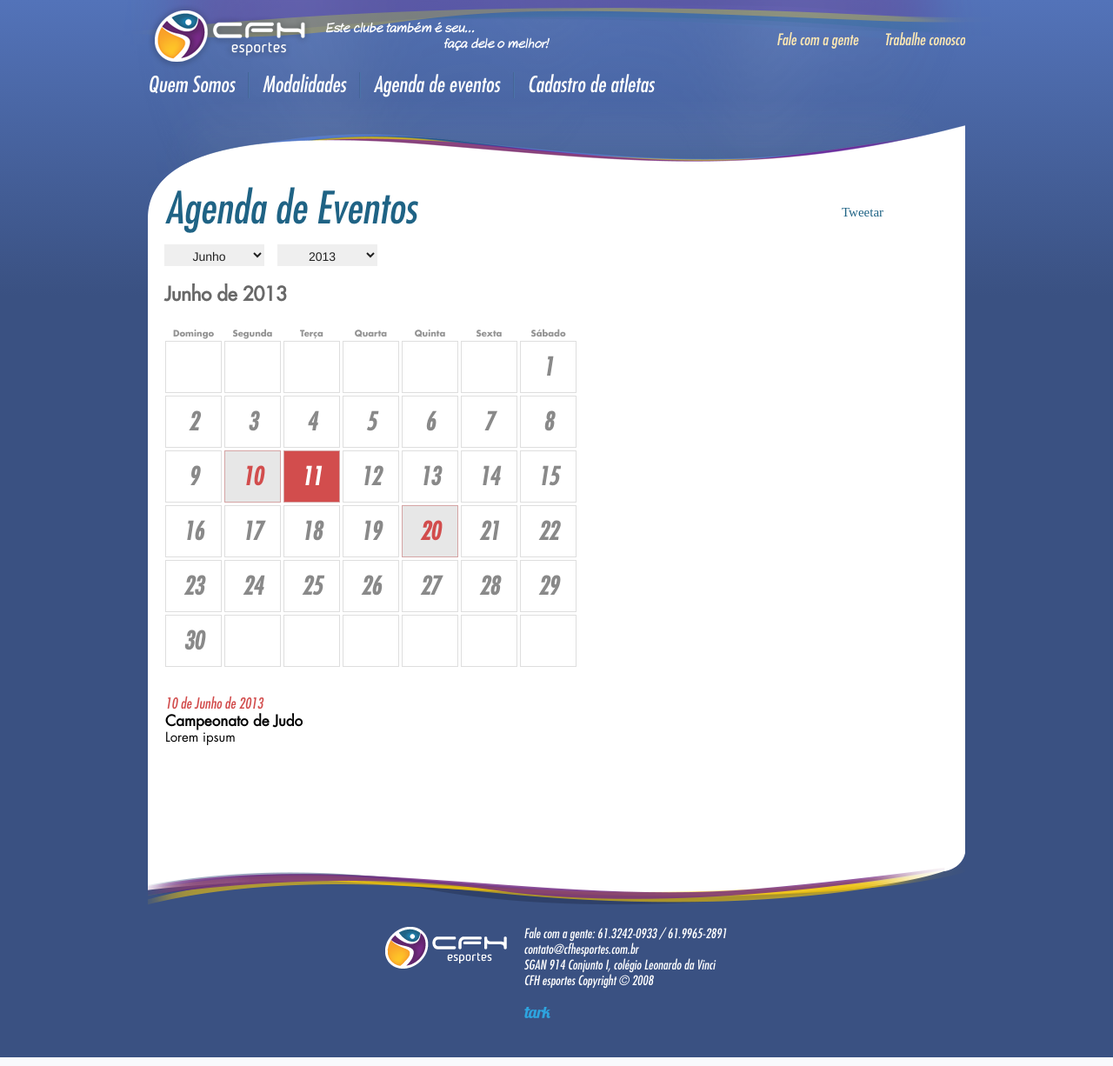
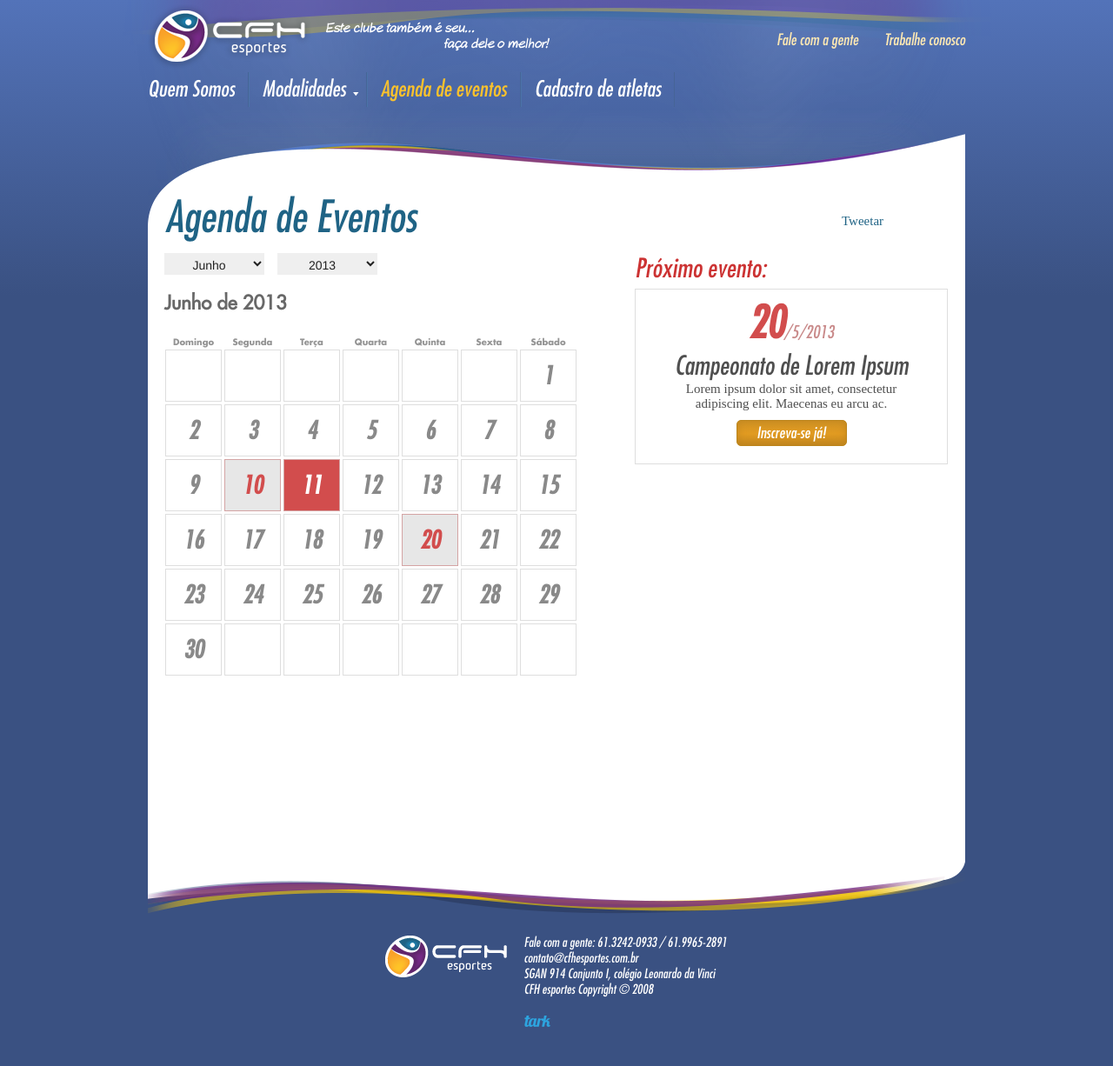
Before and after one commit to danielmouraa/CFH-Esportes, a PHP site: page /agenda_eventos.php in a window 1280 px wide. Shown: the whole page at 87% size. Run offline with PHP 8.4, Linux system fonts and the light colour scheme; some libraries are stand-ins or nearby versions; some web fonts are replaced.

Commit message:
Adicionando submenu e sidebar de proximo evento na pagina agenda_eventos.php

```diff
--- a/agenda_eventos.php
+++ b/agenda_eventos.php
@@ -5,7 +5,7 @@
 
 		<main>
 			<section class="conteudo">
-				<section class="post page">
+				<section class="post single">
 					<article>
 						<div class="titulo">
 							<h1>Agenda de Eventos</h1>
--- a/inc/footer.php
+++ b/inc/footer.php
@@ -20,6 +20,7 @@
 		<script type="text/javascript">
 			$(window).load(function(){
 				// js.engatilhaModal();
+				js.dropdownMenu();
 				js.navAbas();
 				<?php if ($data_page == 'agenda_eventos') { ?>
 				js.calendarioEventos();
--- a/inc/header.php
+++ b/inc/header.php
@@ -33,10 +33,19 @@
 			</div>
 			<nav id="menu">
 				<ul>
-					<li><a href="quem_somos.php">Quem Somos</a></li>
-					<li><a href="modalidades.php">Modalidades</a></li>
-					<li><a href="agenda_eventos.php">Agenda de eventos</a></li>
-					<li><a href="cadastro_atletas.php">Cadastro de atletas</a></li>
+					<li <?php echo ($data_page == "quem_somos") ? 'class="ativo"' : '' ?>><a href="quem_somos.php">Quem Somos</a></li>
+					<li <?php echo ($data_page == "modalidades" || $data_page == "modalidades_interna") ? 'class="ativo submenu"' : 'class="submenu"' ?>>
+						<a href="modalidades.php">Modalidades</a>
+						<ul>
+							<li><a href="modalidades_interna.php">Judô</a></li>
+							<li><a href="modalidades_interna.php">Futsal</a></li>
+							<li><a href="modalidades_interna.php">Handbol</a></li>
+							<li><a href="modalidades_interna.php">Basquete</a></li>
+							<li><a href="modalidades_interna.php">Natação</a></li>
+						</ul>
+					</li>
+					<li <?php echo ($data_page == "agenda_eventos") ? 'class="ativo"' : '' ?>><a href="agenda_eventos.php">Agenda de eventos</a></li>
+					<li <?php echo ($data_page == "cadastro_atletas") ? 'class="ativo"' : '' ?>><a href="cadastro_atletas.php">Cadastro de atletas</a></li>
 				</ul>
 			</nav>
 		</header>
--- a/inc/sidebar.php
+++ b/inc/sidebar.php
@@ -182,4 +182,10 @@
 						</div>
 					<?php } ?>
 
+					<?php if ( $data_page == "agenda_eventos" ) { ?>
+						<div class="bloco evento-proximo">
+							<h3>Próximo evento:</h3>
+						</div>
+					<?php } ?>
+
 					</aside>
--- a/quem_somos.php
+++ b/quem_somos.php
@@ -1,5 +1,5 @@
 <?php
-	$data_page = 'modalidades_interna';
+	$data_page = 'quem_somos';
 	include("inc/header.php");
 ?>
 
--- a/styles/estrutura.css
+++ b/styles/estrutura.css
@@ -4,10 +4,13 @@
 
 header {
 	margin-top: 5px;
+	position: relative;
+	overflow: visible;
+	z-index: 10;
 }
 
-header:before,
-header:after {
+body:before,
+body:after {
 	width: 100%;
 	height: 340px;
 	content: "";
@@ -18,7 +21,7 @@ header:after {
 	z-index: -1;
 }
 
-header:before {
+body:before {
 	background-image: -webkit-linear-gradient(bottom, #3a5182, #5373b9);
 	background-image: -moz-linear-gradient(bottom, #3a5182, #5373b9);
 	background-image: -o-linear-gradient(bottom, #3a5182, #5373b9);
@@ -26,7 +29,7 @@ header:before {
 	background-image: linear-gradient(to top, #3a5182, #5373b9);
 }
 
-header:after {
+body:after {
 	width: 1000px;
 	left: 50%;
 	margin-left: -500px;
@@ -73,15 +76,16 @@ header div.contato a:first-child {
 
 header #menu {
 	width: 100%;
-	height: 30px;
 	clear: both;
 }
 
 header #menu li {
 	height: 30px;
-	padding: 0 15px;
+	padding: 5px 15px;
+	position: relative;
 	float: left;
 	display: block;
+	color: #FFF;
 	line-height: 30px;
 	border-left: 1px solid #4b73a9;
 	border-right: 1px solid #466497;
@@ -92,15 +96,69 @@ header #menu li:first-child {
 	padding-left: 0;
 }
 
-header #menu li:last-child {
-	border-right: 0;
-	padding-right: 0;
+header #menu li a {
+	color: inherit;
+	font-size: 2.5em;
+	text-decoration: none;
+}
+header #menu li:hover,
+header #menu li.ativo {
+	color: #fcc22c;
 }
 
-header #menu li a {
-	color: #FFF;
-	font-size: 2.5em;
+header #menu li.submenu {
+	padding: 5px 8px 5px 15px;
 }
+
+header #menu li.submenu:hover {
+	background: #10516e;
+}
+
+header #menu li.submenu > a {
+	background: url("../images/ico/setas_c.png") no-repeat right 16px;
+	padding: 0 15px 0 0;
+}
+header #menu li.submenu.ativo > a {
+	background-position: right -4px;
+}
+header #menu li.submenu:hover > a {
+	background-position: right -40px;
+}
+
+header #menu li.submenu ul {
+	background: url(../images/bkg/garoto_submenu.png) no-repeat right bottom #10516e;
+	width: 205px;
+	padding: 15px 0 25px 15px;
+	display: none;
+	position: absolute;
+	left: 0;
+	top: 40px;
+}
+
+header #menu li.submenu ul li {
+	background: none;
+	padding: 0;
+	height: auto;
+	width: 100%;
+	border: none;
+}
+
+header #menu li.submenu ul li:first-child {
+	border-top: none;
+}
+
+header #menu li.submenu ul li:hover {
+
+}
+
+header #menu li.submenu ul li a {
+	font-size: 20px;
+}
+
+header #menu li.submenu ul li.ativo a {
+
+}
+
 
 /* -------------|
 /* - CONTEUDO
@@ -213,12 +271,12 @@ main > .conteudo .post > article .listagem-posts li .ler-mais {
 /* - SIDEBAR
 /* ----- */
 
-main > .conteudo .post > #sidebar {
+#sidebar {
 	width: 280px;
 	float: right;
 }
 
-main > .conteudo .post > #sidebar .bloco {
+#sidebar .bloco {
 	width: 100%;
 	margin-bottom: 30px;
 	color: #4e4e4e;
@@ -226,7 +284,7 @@ main > .conteudo .post > #sidebar .bloco {
 	overflow: hidden;
 }
 
-main > .conteudo .post > #sidebar .bloco h3 {
+#sidebar .bloco h3 {
 	font-size: 3em;
 	color: #1f6385;
 	display: block;
@@ -234,39 +292,39 @@ main > .conteudo .post > #sidebar .bloco h3 {
 	font-weight: normal;
 }
 
-main > .conteudo .post > #sidebar .bloco h4 {
+#sidebar .bloco h4 {
 	font-size: 2em;
 	display: block;
 	color: inherit;
 }
 
-main > .conteudo .post > #sidebar .bloco p {
+#sidebar .bloco p {
 	color: inherit;
 	font-size: 1.5em;
 }
 
 /* BLOCO ESCOLHER MODALIDADE */
 
-main > .conteudo .post > #sidebar > .bloco.escolher-modalidade > .botao_a {
+#sidebar .bloco.escolher-modalidade > .botao_a {
 	margin-bottom: 50px;
 }
 
-main > .conteudo .post > #sidebar > .bloco.escolher-modalidade > .escolha {
+#sidebar .bloco.escolher-modalidade > .escolha {
 	padding: 20px 0 20px 20px;
 	border: 1px solid #adb4c2;
 	background: #e8eefb;
 }
 
-main > .conteudo .post > #sidebar > .bloco.escolher-modalidade > .escolha > div {
+#sidebar .bloco.escolher-modalidade > .escolha > div {
 	clear: both;
 	margin-top: 15px;
 }
 
-main > .conteudo .post > #sidebar > .bloco.escolher-modalidade > .escolha > div:first-child {
+#sidebar .bloco.escolher-modalidade > .escolha > div:first-child {
 	margin: 0;
 }
 
-main > .conteudo .post > #sidebar > .bloco.escolher-modalidade > .escolha label {
+#sidebar .bloco.escolher-modalidade > .escolha label {
 	width: 80px;
 	height: 22px;
 	float: left;
@@ -278,7 +336,7 @@ main > .conteudo .post > #sidebar > .bloco.escolher-modalidade > .escolha label
 	font-size: 12px;
 }
 
-main > .conteudo .post > #sidebar > .bloco.escolher-modalidade > .escolha select {
+#sidebar .bloco.escolher-modalidade > .escolha select {
 	width: 155px;
 	height: 20px;
 	font-size: 12px;
@@ -287,74 +345,129 @@ main > .conteudo .post > #sidebar > .bloco.escolher-modalidade > .escolha select
 
 /* BLOCO OUTRAS NOTÍCIAS */
 
-main > .conteudo .post > #sidebar > .bloco.outras-noticias > ul li {
+#sidebar .bloco.outras-noticias > ul li {
 	clear: both;
 	overflow: hidden;
 	margin-bottom: 20px;
 }
 
-main > .conteudo .post > #sidebar > .bloco.outras-noticias > ul li .thumb {
+#sidebar .bloco.outras-noticias > ul li .thumb {
 	margin-right: 10px;
 }
 
-main > .conteudo .post > #sidebar > .bloco.outras-noticias > ul li .thumb a {
+#sidebar .bloco.outras-noticias > ul li .thumb a {
 	width: 115px;
 	height: 84px;
 }
 
 /* BLOCO GALERIA DE FOTOS */
 
-main > .conteudo .post > #sidebar > .bloco.galeria-fotos li {
+#sidebar .bloco.galeria-fotos li {
 	margin: 0 9px 9px 0;
 }
 
-main > .conteudo .post > #sidebar > .bloco.galeria-fotos li.ultimo {
+#sidebar .bloco.galeria-fotos li.ultimo {
 	margin-right: 0;
 }
 
-main > .conteudo .post > #sidebar > .bloco.galeria-fotos li a {
+#sidebar .bloco.galeria-fotos li a {
 	width: 110px;
 	height: 75px;
 }
 
-main > .conteudo .post > #sidebar #agenda li.ativo {
+#sidebar #agenda li.ativo {
 	width: 160px;
 }
 
 /* BLOCO LOGIN */
 
-main > .conteudo .post > #sidebar > .bloco.login > p {
+#sidebar .bloco.login > p {
 	margin-bottom: 10px;
 	display: block;
 	font-size: 15px;
 	font-family: 'Futura Book';
 }
 
-main > .conteudo .post > #sidebar > .bloco.login input[type="text"] {
+#sidebar .bloco.login input[type="text"] {
 	width: 246px;
 }
 
 /* BLOCO MODALIDADES */
 
-main > .conteudo .post > #sidebar > .bloco.modalidades > ul li {
+#sidebar .bloco.modalidades > ul li {
 	clear: both;
 	overflow: hidden;
 	margin-bottom: 20px;
 }
 
-main > .conteudo .post > #sidebar > .bloco.modalidades > ul li h4 {
+#sidebar .bloco.modalidades > ul li h4 {
 	color: #1F6385;
 }
 
-main > .conteudo .post > #sidebar > .bloco.modalidades > ul li .thumb {
+#sidebar .bloco.modalidades > ul li .thumb {
 	margin-right: 10px;
 }
 
-main > .conteudo .post > #sidebar > .bloco.modalidades > ul li .thumb a {
+#sidebar .bloco.modalidades > ul li .thumb a {
 	width: 115px;
 	height: 84px;
 }
 
+/* BLOCO EVENTO PROXIMO */
+
+#sidebar .bloco.evento-proximo {
+	display: none;
+}
+
+#sidebar .bloco.evento-proximo h3 {
+	color: #cc3333;
+}
+
+#sidebar .bloco.evento-proximo > div {
+	width: 288px;
+	padding: 10px 35px 20px;
+	list-style: none;
+	text-align: center;
+	background: #FFF;
+	border: 1px solid #dedede;
+}
+
+#sidebar .bloco.evento-proximo span {
+	display: block;
+	font-size: 15px;
+	color: #757575;
+	text-align: normal;
+}
+
+#sidebar .bloco.evento-proximo .data {
+	display: block;
+	font-size: 20px;
+	color: #c98a8a;
+	text-align: center;
+}
+
+#sidebar .bloco.evento-proximo .data strong {
+	font-size: 50px;
+	color: #d24d4d;
+}
+
+#sidebar .bloco.evento-proximo .title {
+	font-size: 30px;
+	color: #4f4f4f;
+}
+
+#sidebar .bloco.evento-proximo p {
+	margin-bottom: 10px;
+	display: block;
+	font-size: 15px;
+	font-family: 'Futura';
+}
+
+#sidebar .bloco.evento-proximo .botao_a {
+	width: 105px;
+	display: block;
+	margin: 0 auto;
+}
 
 
 /* -------------|
--- a/styles/paginas.css
+++ b/styles/paginas.css
@@ -335,3 +335,17 @@ body[data-page="dados_atletas"] .conteudo .post > article {
 body[data-page="dados_atletas"] #abas-topicos input[type="submit"] {
 	float: left;
 }
+
+/* -------------|
+/* - PAGE
+/* -- AGENDA EVENTOS
+/* ----- */
+
+body[data-page="agenda_eventos"] .share {
+	position: absolute;
+	right: 20px;
+}
+
+body[data-page="agenda_eventos"] #sidebar {
+	padding-top: 70px;
+}
```
Also changed, not shown: scripts/base.js (+43 -6 lines), images/bkg/garoto_submenu.png (added), images/ico/setas_c.png (added).
